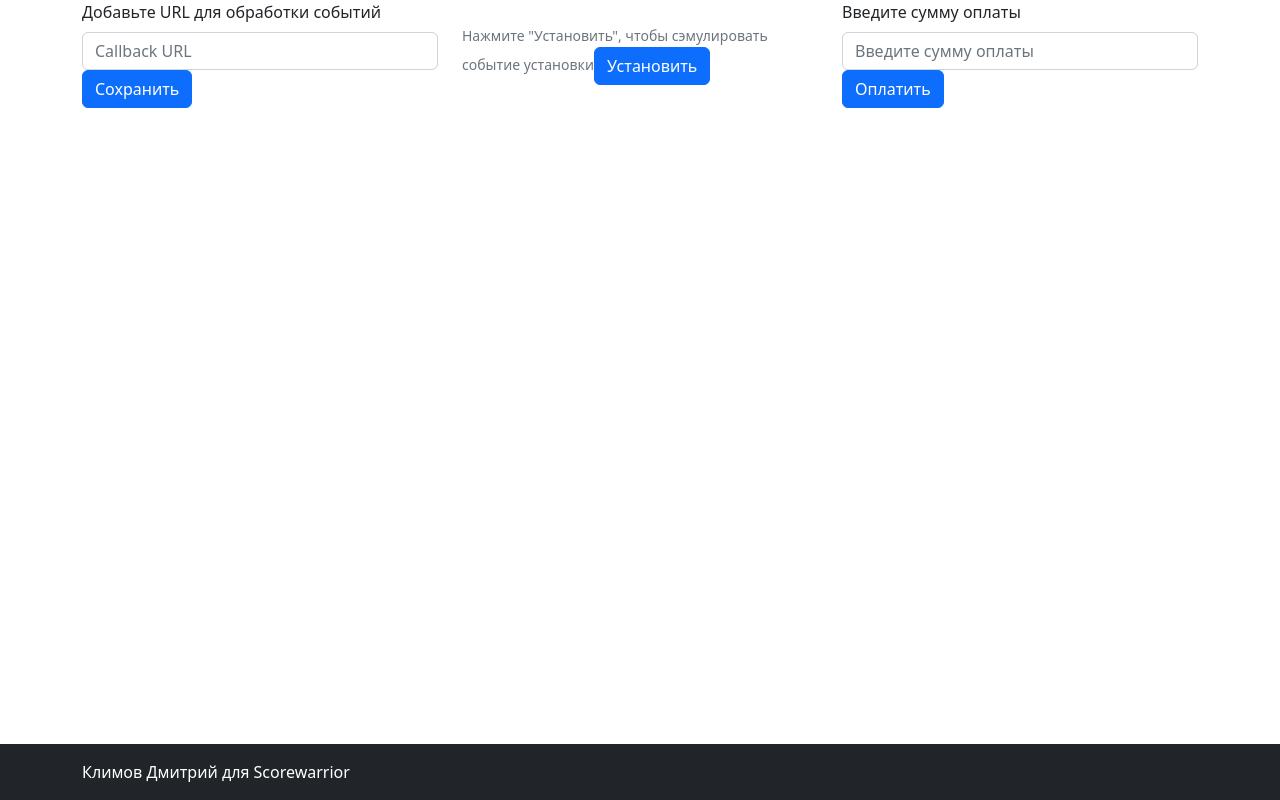
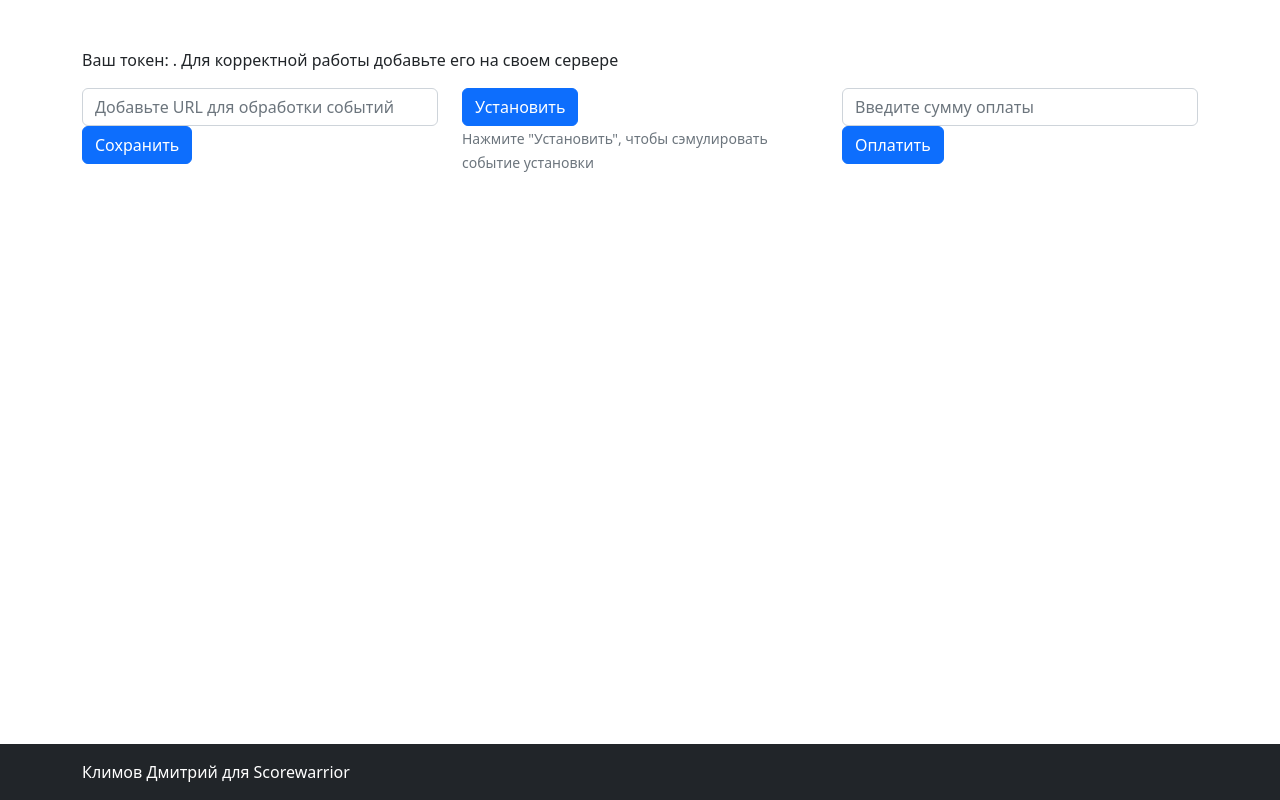
Before and after one commit to KlimovDmitriy/sw_test, a React (Create React App) app in the folder buildSrc/ad-service/: page / in a window 1280 px wide. Built offline with nearby package versions, Linux system fonts and the light colour scheme; no server answers.

Commit message:
Добавление обработчиков на фронт адсервиса

```diff
--- a/buildSrc/ad-service/src/App.js
+++ b/buildSrc/ad-service/src/App.js
@@ -1,39 +1,95 @@
 import Footer from './components/Footer';
-import {Button, Container, Form, Row} from 'react-bootstrap';
-import {useEffect} from 'react';
+import {Button, Col, Container, Form, Row} from 'react-bootstrap';
+import {useEffect, useState} from 'react';
 import contractorsService from './services/contractorService';
+import adService from './services/adService';
 
 function App() {
+  // Используем простой useState, так как маленький проект для редьюсера
+  const [contractor, setContractor] = useState({});
+  const [callbackUrl, setCallbackUrl] = useState('');
+  const [price, setPrice] = useState('');
+  const [notification, setNotification] = useState('');
+
+  useEffect(() => {
+    contractorsService.getContractor().
+        then(contractor => setContractor(contractor));
+  }, []);
+
+  const addCallback = (event) => {
+    event.preventDefault();
+    contractorsService.addContractorCallback(
+        contractor.id, callbackUrl).then(resolve => {
+      setNotification(`Вы изменили URL обработчика на ${callbackUrl}`);
+      setCallbackUrl('');
+      setTimeout(() => setNotification(''), 2000);
+    });
+  };
+
+  const handleAdEvent = (type, additionalData = {}) => {
+    adService.adEvent({
+      type,
+      additionalData,
+    }).then(resolve => {
+      if (resolve.error) {
+        console.error(resolve.error);
+        setNotification(`Упс, при обработке события возникла ошибка`);
+        setTimeout(() => setNotification(''), 2000);
+      } else {
+        setNotification(`Событие ${type} прошло успешно`);
+        setTimeout(() => setNotification(''), 2000);
+      }
+    }).catch(error => {
+      console.error(error);
+      setNotification(`Упс, при обработке события возникла ошибка`);
+      setTimeout(() => setNotification(''), 2000);
+    })
+
+  };
+
   return (
       <>
-        <Container>
-          <Row className="align-items-center">
-            <Form className="col-4" onSubmit={(event) => {
-              event.preventDefault();
-              const callbackUrl = event.target.callbackUrl.value;
-              console.log(callbackUrl)
-              contractorsService.addContractorCallback('62f93457ba5c0530533e0414', callbackUrl).then(resolve => console.log(resolve))
-            }}>
+        <Container className="mt-5">
+          {notification}
+          <Row className="mb-3">
+            <Col className="col-12">Ваш токен: <b>{contractor.token}</b>. Для
+              корректной работы
+              добавьте его на своем сервере</Col>
+          </Row>
+          <Row>
+            <Form className="col-4" onSubmit={addCallback}>
               <Form.Group controlId="formCallback">
-                <Form.Label>Добавьте URL для обработки событий</Form.Label>
-                <Form.Control type="text" placeholder="Callback URL" name="callbackUrl"/>
+                <Form.Control type="text" placeholder="Добавьте URL для обработки событий"
+                              name="callbackUrl" value={callbackUrl}
+                              onChange={(event) => setCallbackUrl(
+                                  event.target.value)}/>
                 <Button variant="primary" type="submit">
                   Сохранить
                 </Button>
               </Form.Group>
             </Form>
-            <Form className="col-4">
+            <Form className="col-4" onSubmit={(e) => {
+              e.preventDefault();
+              handleAdEvent('install');
+            }}>
+              <div>
+                <Button variant="primary" type="submit">
+                  Установить
+                </Button>
+              </div>
               <Form.Text>
                 Нажмите "Установить", чтобы сэмулировать событие установки
               </Form.Text>
-              <Button variant="primary" type="submit">
-                Установить
-              </Button>
             </Form>
-            <Form className="col-4">
+            <Form className="col-4" onSubmit={(e) => {
+              e.preventDefault();
+              handleAdEvent('pay', {price});
+            }}>
               <Form.Group controlId="formPayment">
-                <Form.Label>Введите сумму оплаты</Form.Label>
-                <Form.Control type="text" placeholder="Введите сумму оплаты"/>
+                <Form.Control type="text" placeholder="Введите сумму оплаты"
+                              name="price"
+                              value={price} onChange={(event) => setPrice(
+                    event.target.value)}/>
                 <Button variant="primary" type="submit">
                   Оплатить
                 </Button>
--- a/buildSrc/ad-service/src/services/adService.js
+++ b/buildSrc/ad-service/src/services/adService.js
@@ -1,7 +1,20 @@
 /*
-* Обработчик событий рекламных событий
+* Обработчик рекламных событий
  */
 
-import axios from "axios";
+import axios from 'axios';
 
-const baseUrl = 'http://localhost:3020/api/ads'
+const baseUrl = '/api/ads';
+
+const adEvent = async (data) => {
+  try {
+    await axios.post(baseUrl, data);
+    return {message: 'Success'}.toJSON();
+  } catch (e) {
+    return {error: e, message: 'Failure'}.toJSON();
+  }
+};
+
+const adService = {adEvent};
+
+export default adService;
--- a/buildSrc/ad-service/src/services/contractorService.js
+++ b/buildSrc/ad-service/src/services/contractorService.js
@@ -4,8 +4,9 @@
 
 import axios from "axios";
 
-const baseUrl = 'http://localhost:3020/api/contractors'
+const baseUrl = '/api/contractors'
 
+// Возвращаем первый элемент, т.к. нет функционала регистрации и авторизации
 const getContractor = async () => {
   const response = await axios.get(baseUrl)
   return response.data[0]
```
